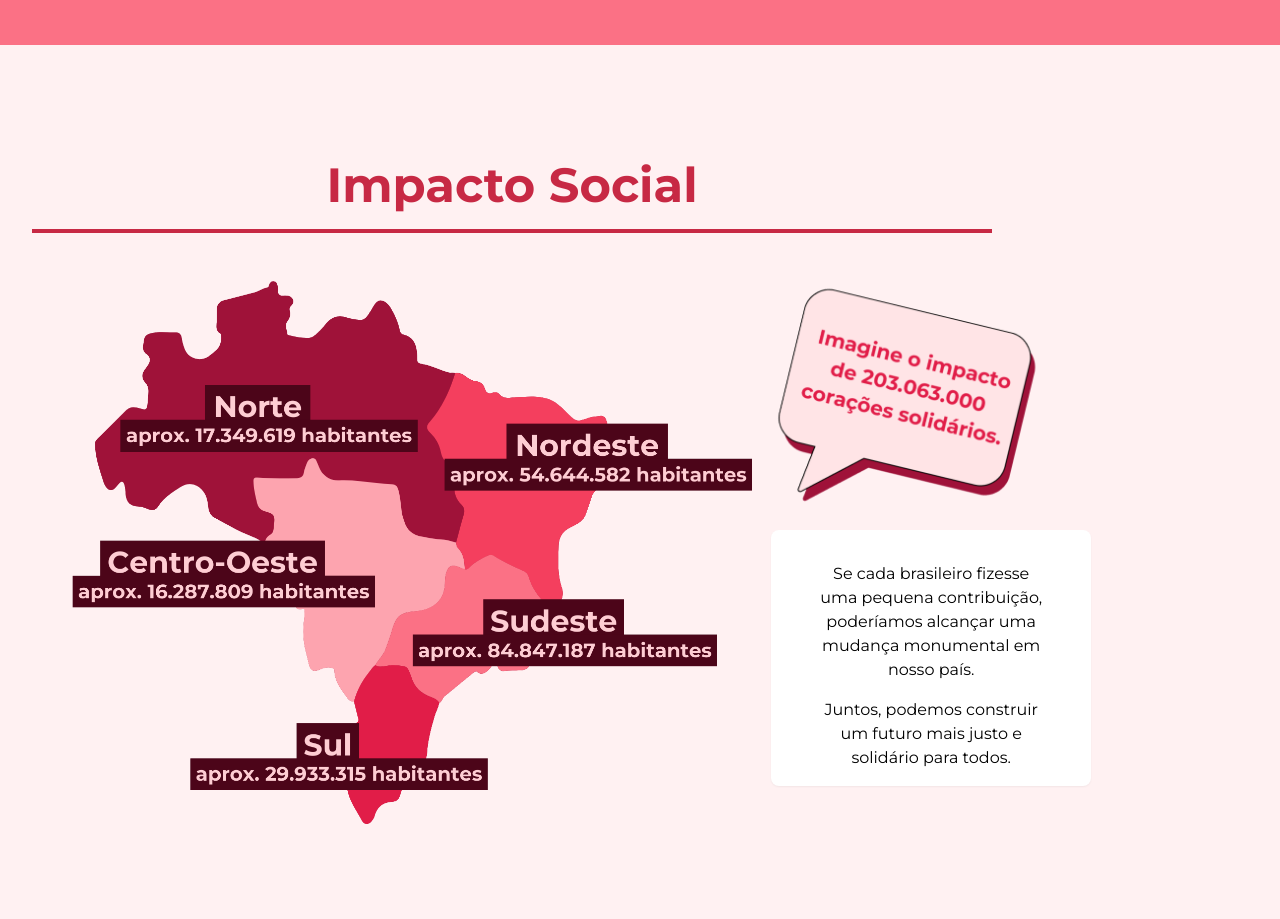
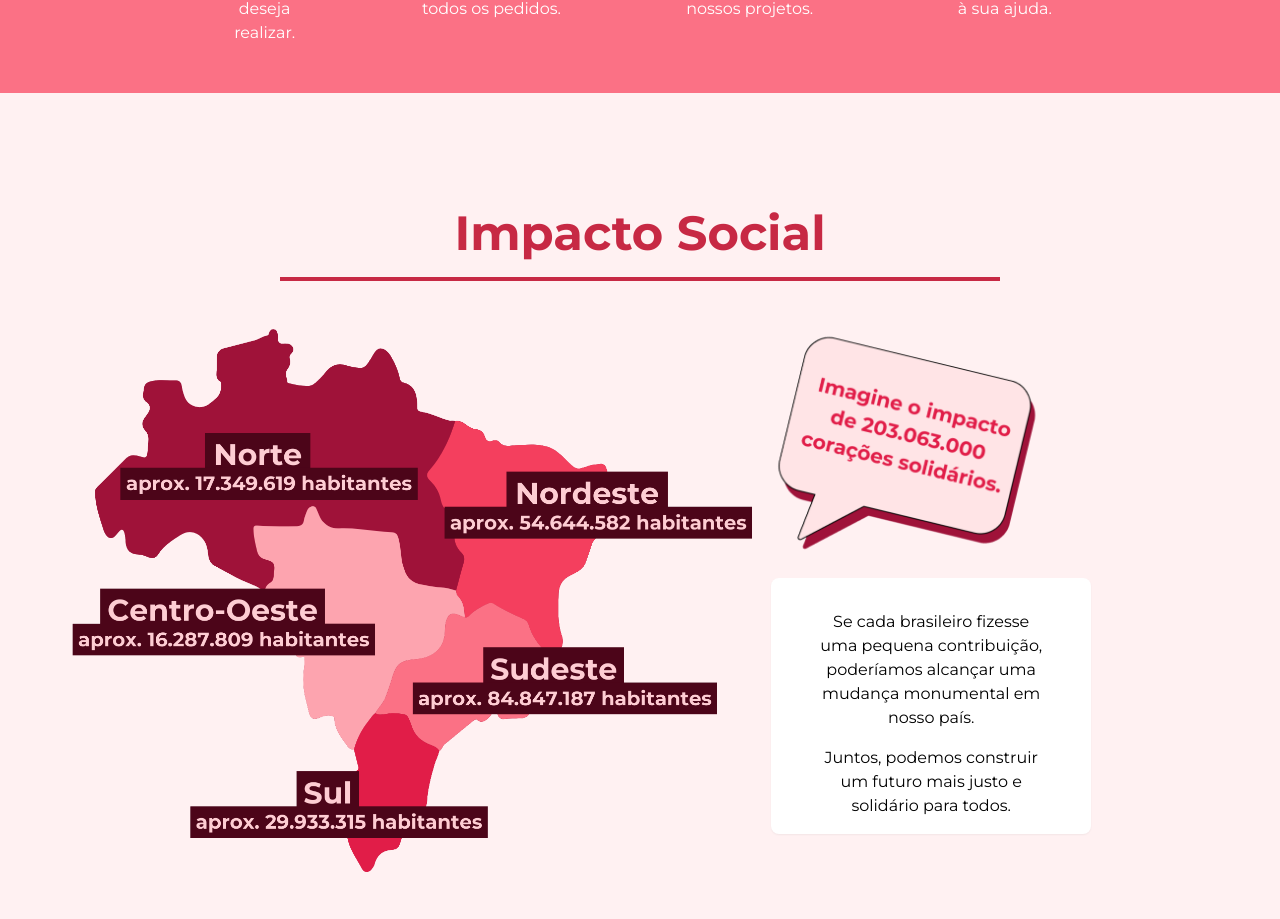
Before and after one commit to wellrenato12/CoracaoSolidarioFront, a React (Vite) app: page /home in a window 1280 px wide. Shown: the part 1914-2833 px from the top of the page. Built offline with nearby package versions, Linux system fonts and the light colour scheme.

Commit message:
Ajustando responsividade home

```diff
--- a/src/pages/Home/Home.tsx
+++ b/src/pages/Home/Home.tsx
@@ -52,7 +52,7 @@ export function Home() {
     <>
       <img src={donate} className="rounded-sm mt-12 h-[200px] md:h-[300px] xl:h-[500px] w-full object-cover" alt="" />
       <div id='all' className="flex flex-col space-y-12 max-w-7xl mx-auto my-12 px-4 md:px-8 justify-center items-center">
-        <h2 className=" w-[15em] md:w-[20em] text-center text-roseOscuro text-[25px] md:text-5xl font-bold border-b-4 p-5 border-roseOscuro text">Doações transformam o mundo!</h2>
+        <h2 className=" w-[15em] text-center text-roseOscuro text-[25px] md:text-5xl font-bold border-b-4 p-5 border-roseOscuro text">Doações transformam o mundo!</h2>
         <div className="flex flex-col md:flex-row items-center justify-around py-12 text-rose-700 space-y-8 md:space-y-0 gap-4">
           <div className="flex flex-col max-w-[90%] md:max-w-[50%]">
             <div className='flex flex-col bg-roseFucsia text-white p-4 rounded-lg mb-6'>
@@ -121,7 +121,7 @@ export function Home() {
       </div>
 
       <div className='flex flex-col space-y-12 max-w-7xl mx-auto my-12 justify-center py-12 px-4 md:px-8'>
-        <h2 className='w-[15em] md:w-[20em] text-center text-roseOscuro text-[25px] md:text-5xl font-bold border-b-4 p-5 border-roseOscuro'> Impacto Social </h2>
+        <h2 className='w-[15em] text-center text-roseOscuro text-[25px] md:text-5xl font-bold border-b-4 p-5 border-roseOscuro mx-auto'> Impacto Social </h2>
         <div className='flex flex-col md:flex-row justify-around w-full max-w-6xl mx-auto gap-4'>
           <img id='brasil' className='max-w-[95%] md:max-w-[60%] flex-1 mx-auto md:mx-0 ' src={brasil} />
 
```
